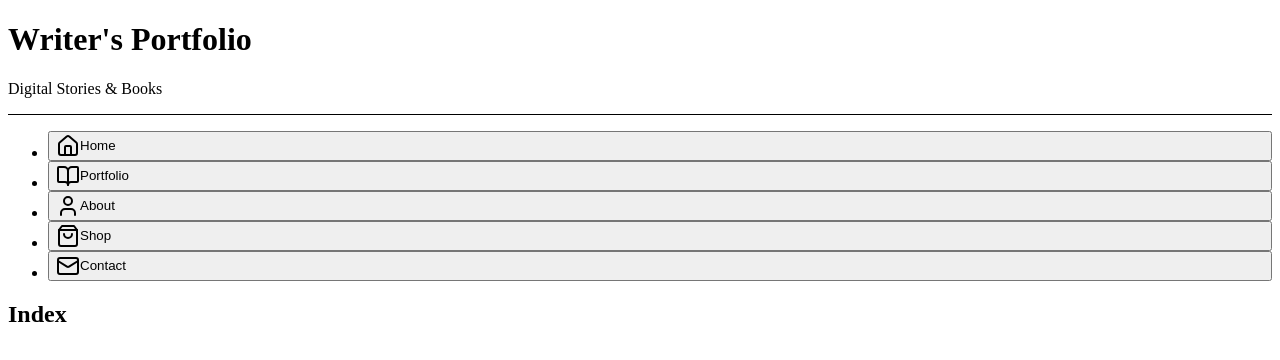
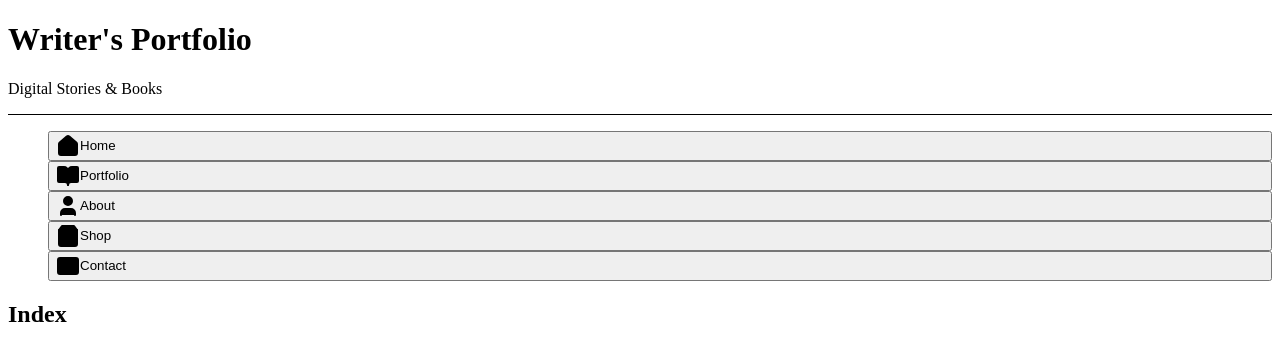
Before and after one commit to Sambuxc/inplanesite, a Nuxt app: page / in a window 1280 px wide. Shown: the top 360 px of the page. Built offline with nearby package versions, Linux system fonts and the light colour scheme.

Commit message:
- removes obsolete attrs - adds styles

```diff
--- a/app/components/navbar.vue
+++ b/app/components/navbar.vue
@@ -3,12 +3,12 @@
 </script>
 
 <template>
-  <nav class="portfolio-sidebar__nav flex-1 p-4">
-    <ul class="space-y-2">
+  <nav class="flex-1 p-4">
+    <ul class="list-none space-y-2 p-0 m-0">
       <li>
         <button
             class="portfolio-sidebar__nav-item w-full flex items-center gap-3 px-4 py-3 rounded-lg text-left transition-colors relative bg-sidebar-accent text-sidebar-accent-foreground">
-          <svg xmlns="http://www.w3.org/2000/svg" width="24" height="24" viewBox="0 0 24 24" fill="none"
+          <svg xmlns="http://www.w3.org/2000/svg" width="24" height="24" viewBox="0 0 24 24"
                stroke="currentColor" stroke-width="2" stroke-linecap="round" stroke-linejoin="round"
                class="lucide lucide-house w-5 h-5">
             <path d="M15 21v-8a1 1 0 0 0-1-1h-4a1 1 0 0 0-1 1v8"></path>
@@ -20,7 +20,7 @@
       <li>
         <button
             class="portfolio-sidebar__nav-item w-full flex items-center gap-3 px-4 py-3 rounded-lg text-left transition-colors relative text-sidebar-foreground hover:bg-sidebar-accent/50 hover:text-sidebar-accent-foreground">
-          <svg xmlns="http://www.w3.org/2000/svg" width="24" height="24" viewBox="0 0 24 24" fill="none"
+          <svg xmlns="http://www.w3.org/2000/svg" width="24" height="24" viewBox="0 0 24 24"
                stroke="currentColor" stroke-width="2" stroke-linecap="round" stroke-linejoin="round"
                class="lucide lucide-book-open w-5 h-5">
             <path d="M12 7v14"></path>
@@ -32,7 +32,7 @@
       <li>
         <button
             class="portfolio-sidebar__nav-item w-full flex items-center gap-3 px-4 py-3 rounded-lg text-left transition-colors relative text-sidebar-foreground hover:bg-sidebar-accent/50 hover:text-sidebar-accent-foreground">
-          <svg xmlns="http://www.w3.org/2000/svg" width="24" height="24" viewBox="0 0 24 24" fill="none"
+          <svg xmlns="http://www.w3.org/2000/svg" width="24" height="24" viewBox="0 0 24 24"
                stroke="currentColor" stroke-width="2" stroke-linecap="round" stroke-linejoin="round"
                class="lucide lucide-user w-5 h-5">
             <path d="M19 21v-2a4 4 0 0 0-4-4H9a4 4 0 0 0-4 4v2"></path>
@@ -43,7 +43,7 @@
       <li>
         <button
             class="portfolio-sidebar__nav-item w-full flex items-center gap-3 px-4 py-3 rounded-lg text-left transition-colors relative text-sidebar-foreground hover:bg-sidebar-accent/50 hover:text-sidebar-accent-foreground">
-          <svg xmlns="http://www.w3.org/2000/svg" width="24" height="24" viewBox="0 0 24 24" fill="none"
+          <svg xmlns="http://www.w3.org/2000/svg" width="24" height="24" viewBox="0 0 24 24"
                stroke="currentColor" stroke-width="2" stroke-linecap="round" stroke-linejoin="round"
                class="lucide lucide-shopping-bag w-5 h-5">
             <path d="M6 2 3 6v14a2 2 0 0 0 2 2h14a2 2 0 0 0 2-2V6l-3-4Z"></path>
@@ -55,7 +55,7 @@
       <li>
         <button
             class="portfolio-sidebar__nav-item w-full flex items-center gap-3 px-4 py-3 rounded-lg text-left transition-colors relative text-sidebar-foreground hover:bg-sidebar-accent/50 hover:text-sidebar-accent-foreground">
-          <svg xmlns="http://www.w3.org/2000/svg" width="24" height="24" viewBox="0 0 24 24" fill="none"
+          <svg xmlns="http://www.w3.org/2000/svg" width="24" height="24" viewBox="0 0 24 24"
                stroke="currentColor" stroke-width="2" stroke-linecap="round" stroke-linejoin="round"
                class="lucide lucide-mail w-5 h-5">
             <rect width="20" height="16" x="2" y="4" rx="2"></rect>
```
